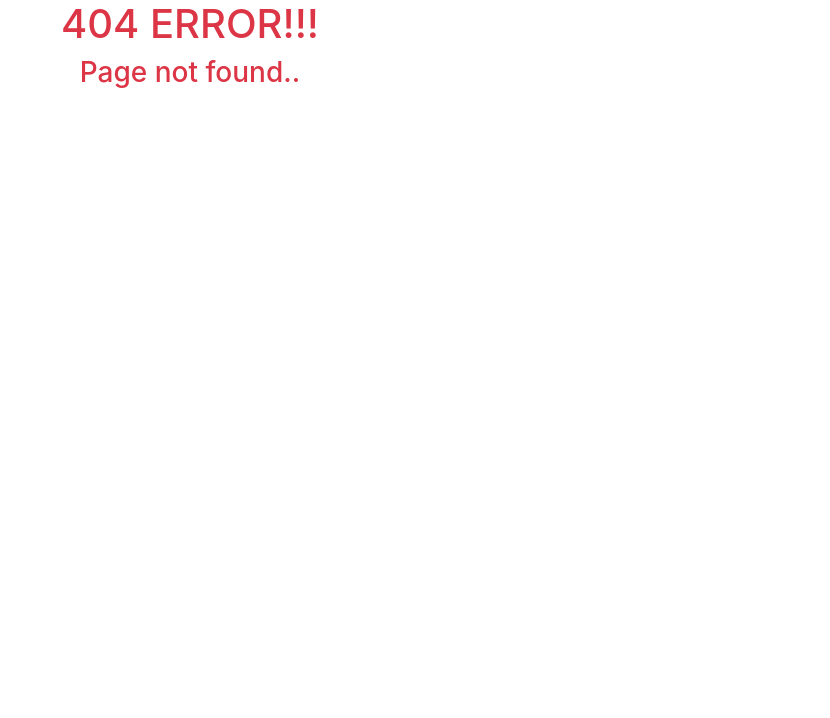
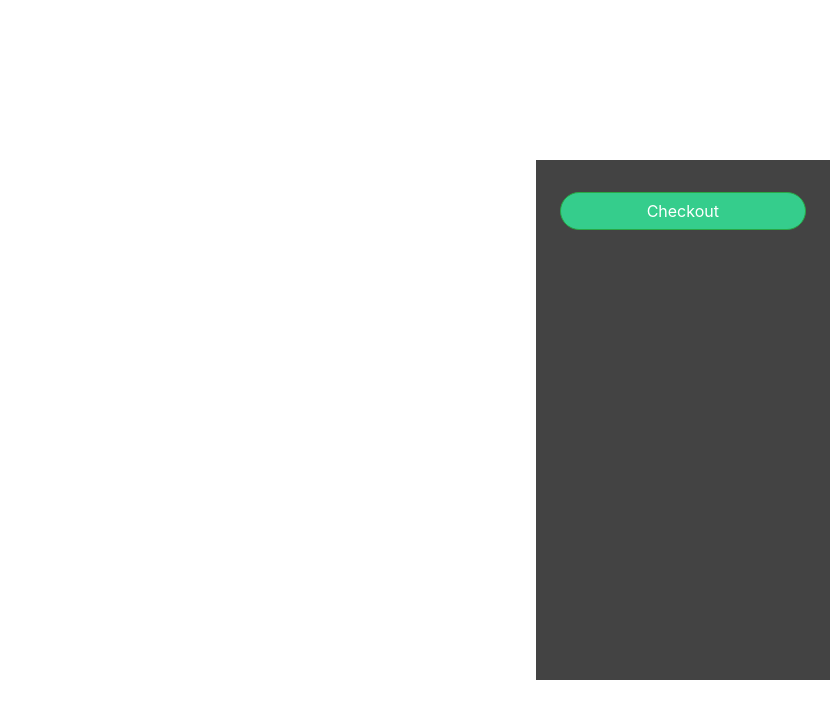
Before and after one commit to mohiuddin007/jadore, a React (Create React App) app: page /floatingCard in a window 1280 px wide. Before the commit this address had no page. Shown: the top 718 px of the page, without its empty margins (450-1280 px from the left). Built offline with nearby package versions, Linux system fonts and the light colour scheme.

Commit message:
floating cart add

```diff
--- a/src/App.js
+++ b/src/App.js
@@ -17,6 +17,7 @@ import DeliveryTimeAndCost from './components/Delivery/Checkout/DeliveryTimeAndC
 import Payment from './components/Delivery/Payment/Payment';
 import YourCart from './components/Delivery/Cart/YourCart';
 import { createContext, useState } from 'react';
+import FloatingCard from './components/FloatingCard/FloatingCard';
 
 export const ProductContext = createContext()
 
@@ -71,6 +72,9 @@ const updateProductInfo = (id,quan) =>{
         <Route path="/verification">
           <Verification/>
         </Route>
+        <Route path="/floatingCard">
+          <FloatingCard updateProductInfo={updateProductInfo}/>
+        </Route>
         <Route path="*">
           <NotFound/>
         </Route>
--- /dev/null
+++ b/src/components/FloatingCard/FloatingCard.css
@@ -0,0 +1,24 @@
+
+.showCart {
+    transform: translateX(0);
+}
+.cart{
+    position: fixed;
+    top: 20%;
+    right: 0;
+    width: 23%;
+    height: 65%;
+    overflow: scroll;
+    z-index: 3;
+    background: #434343;
+    padding: 1.5rem;
+    transition: var(--mainTransition);
+    /* transform: translateX(100%); */
+}
+
+.floatingCartImg{
+    height: 80px;
+}
+.floatingCartBody{
+    background: ;
+}
--- a/src/components/FloatingCard/FloatingCard.js
+++ b/src/components/FloatingCard/FloatingCard.js
@@ -1,10 +1,61 @@
-import React from 'react';
+import React, { useContext } from 'react';
+import { ProductContext } from '../../App';
+import ReactStars from "react-rating-stars-component";
+import './FloatingCard.css';
+import { Link } from 'react-router-dom';
 
-const FloatingCard = () => {
+const FloatingCard = (props) => {
+    const [productsInfo, SetProductsInfo] = useContext(ProductContext);
+
+    const rating = {
+        size: 20,
+        value: 5,
+        activeColor: "red",
+        edit: true
+    };
     return (
-        <div>
+            <div className="row" >
+                <div className="col-md-4 ml-auto">
+                    <div class="h-60 d-inline-block cart showCart">
 
-        </div>
+                    {
+                        productsInfo.map(pd => <>
+
+                        <div className="row mt-3 yourCart">
+                            <div className="col-4 bg-warning cartImgBorder">
+                                <img src={pd.img} className="img-fluid mx-auto floatingCartImg" alt="" />
+                            </div>
+                            <div className="col-8 yourCartBody">
+                                <div className="row justify-content-between">
+                                    <div className="col-5"><small>{pd.title}</small></div>
+                                    <div className="col-5"><small><ReactStars {...rating} /></small></div>
+                                </div>
+                                <small className="mt-4">{pd.price}/piece</small>
+                                <div className="row mt-3 justify-content-between">
+                                    <div className="col-7">
+                                        <div className="row text-center">
+                                            <div className="col-2 border border-secondary" onClick={()=> props.updateProductInfo(pd._id, (pd.quantity-1))}>-</div>
+                                            <div className="col-2 border border-secondary">{pd.quantity }</div>
+                                            <div className="col-2 border border-secondary" onClick={()=> props.updateProductInfo(pd._id, (pd.quantity+1))}>+</div>
+                                        </div>
+
+                                    </div>
+                                    <div className="col-5"><h4 className="text-center text-danger">{(pd.price * pd.quantity).toFixed(2)}</h4></div>
+                                </div>
+
+                            </div>
+
+                        </div>
+
+                    </>
+                         )
+                    }
+                    <Link to="/cart">
+            <button className="btn btn-success btn-block rounded-pill mt-2 checkoutBtn">Checkout</button>
+            </Link>
+                    </div>
+                </div>
+            </div>
     );
 };
 
--- a/src/components/Products/Product/Products.js
+++ b/src/components/Products/Product/Products.js
@@ -6,6 +6,7 @@ import Navbar from '../../Home/Navbar/Navbar';
 import ProductMap from './ProductMap';
 import { PRODUCT_PER_PAGE } from '../Constents/Constents';
 import Pagination from './Pagination';
+import FloatingCard from '../../FloatingCard/FloatingCard';
 
 const Products = () => {
     // state for pagination
@@ -61,6 +62,7 @@ const Products = () => {
                 </>
             }
                 </div>
+                <FloatingCard/>
                 </div>
             <Footer/>
         </div>
```
Also changed, not shown: 1 other file (tests, documents, lock files or other folders).
